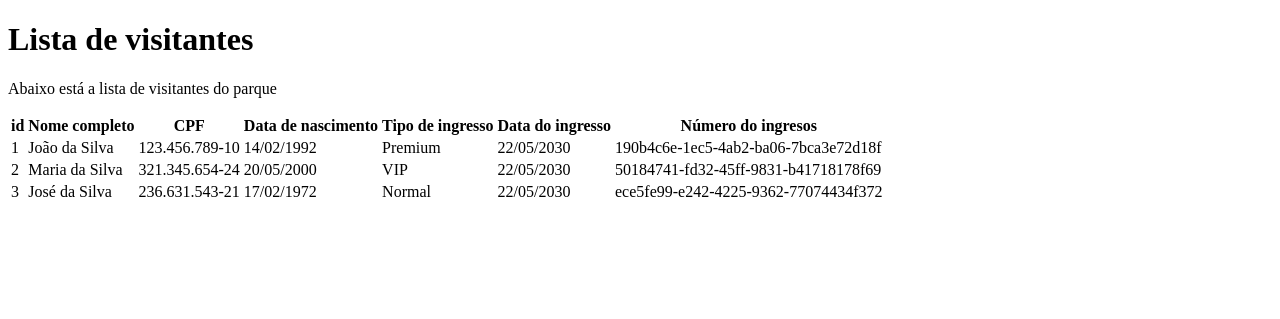
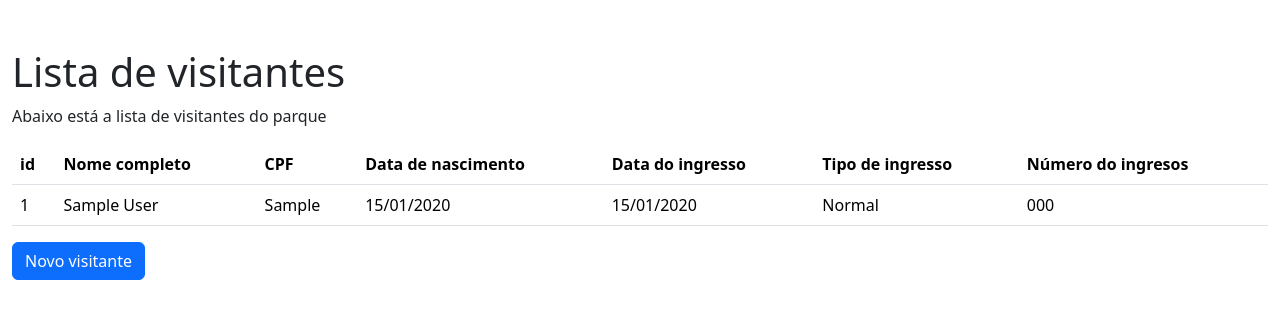
Before and after one commit to matheuskirst/senac-django, a Django app: page /visitors/ in a window 1280 px wide. Shown: the top 319 px of the page. Run offline with Django 5.2, Linux system fonts and the light colour scheme; tables that the repository leaves empty hold one stand-in row (values such as "Sample post"); some libraries are stand-ins or nearby versions.

Commit message:
feat: add visitor dynamic table

```diff
--- a/gerenciamento-visitantes/app/models.py
+++ b/gerenciamento-visitantes/app/models.py
@@ -1,13 +1,18 @@
 from django.db import models
 
 class Visitor(models.Model):
+    class TicketType(models.IntegerChoices):
+        NORMAL = 1, 'Normal'
+        VIP = 2, 'VIP'
+        PREMIUM = 3, 'Premium'
+
     first_name = models.CharField(max_length=255)
     last_name = models.CharField(max_length=255)
     cpf = models.CharField(max_length=11)
     birthdate = models.DateField()
     ticket_date = models.DateField()
-    ticket_type = models.IntegerField()
-    ticket_code = models.CharField(max_length=255)
+    ticket_type = models.IntegerField(choices=TicketType.choices)
+    ticket_code = models.CharField(255)
 
     def __str__(self):
         return f"{self.first_name} {self.last_name}"
--- a/gerenciamento-visitantes/app/templates/visitors.html
+++ b/gerenciamento-visitantes/app/templates/visitors.html
@@ -3,51 +3,43 @@
 <head>
     <meta charset="UTF-8">
     <meta name="viewport" content="width=device-width, initial-scale=1.0">
+
+    <link href="https://cdn.jsdelivr.net/npm/bootstrap@6.0.0-alpha.1/dist/css/bootstrap.min.css" rel="stylesheet" integrity="sha384-B/GM4XqrwHnWXNOWMbloTmrYXZg10cakYGmpfsR/bbzQ6JAJI4ihuyADKLnBgrCe" crossorigin="anonymous">
+    <script type="module" src="https://cdn.jsdelivr.net/npm/bootstrap@6.0.0-alpha.1/dist/js/bootstrap.bundle.min.js" integrity="sha384-1a/pXj49ZQ1aHEmrJ+gMw1otqoVsYwlEnlD8mIfY2TV03r20Y0CN7uqx1tQogjPL" crossorigin="anonymous"></script>
     <title>Lista de visitantes</title>
 </head>
 <body>
+    <div class="container-fluid pt-5">
         <h1>Lista de visitantes</h1>
         <p>Abaixo está a lista de visitantes do parque</p>
 
-    <div>
-        <table>
+        <div class="table-responsive">
+            <table class="table">
                 <tr>
                     <th>id</th>
                     <th>Nome completo</th>
                     <th>CPF</th>
                     <th>Data de nascimento</th>
+                    <th>Data do ingresso</th>
                     <th>Tipo de ingresso</th>
-                <th>Data do ingresso</th>
                     <th>Número do ingresos</th>
                 </tr>
+
+                {% for visitor in visitors %}
                     <tr>
-                <td>1</td>
-                <td>João da Silva</td>
-                <td>123.456.789-10</td>
-                <td>14/02/1992</td>
-                <td>Premium</td>
-                <td>22/05/2030</td>
-                <td>190b4c6e-1ec5-4ab2-ba06-7bca3e72d18f</td>
+                        <td>{{ visitor.id }}</td>
+                        <td>{{ visitor.first_name }} {{ visitor.last_name }}</td>
+                        <td>{{ visitor.cpf }}</td>
+                        <td>{{ visitor.birthdate|date:"d/m/Y" }}</td>
+                        <td>{{ visitor.ticket_date|date:"d/m/Y" }}</td>
+                        <td>{{ visitor.get_ticket_type_display }}</td>
+                        <td>{{ visitor.ticket_code }}</td>
                     </tr>
-                <tr>
-                <td>2</td>
-                <td>Maria da Silva</td>
-                <td>321.345.654-24</td>
-                <td>20/05/2000</td>
-                <td>VIP</td>
-                <td>22/05/2030</td>
-                <td>50184741-fd32-45ff-9831-b41718178f69</td>
-            </tr>
-            <tr>
-                <td>3</td>
-                <td>José da Silva</td>
-                <td>236.631.543-21</td>
-                <td>17/02/1972</td>
-                <td>Normal</td>
-                <td>22/05/2030</td>
-                <td>ece5fe99-e242-4225-9362-77074434f372</td>
-            </tr>
+                {% endfor %}
             </table>
+
+            <a href="./create/" class="btn btn-primary">Novo visitante</a>
+        </div>
     </div>
 </body>
 </html>
--- a/gerenciamento-visitantes/app/views.py
+++ b/gerenciamento-visitantes/app/views.py
@@ -1,7 +1,14 @@
 from django.shortcuts import render
+from .models import Visitor
 
 def home(request):
     return render(request, 'home.html')
 
 def visitors(request):
-    return render(request, 'visitors.html')
+    visitors = Visitor.objects.all()
+
+    response = {
+        'visitors': visitors
+    }
+
+    return render(request, 'visitors.html', response)
```
Also changed, not shown: gerenciamento-visitantes/app/migrations/0002_alter_visitor_ticket_code_alter_visitor_ticket_type.py (added). Lines whose indentation alone changed are shown as unchanged.
